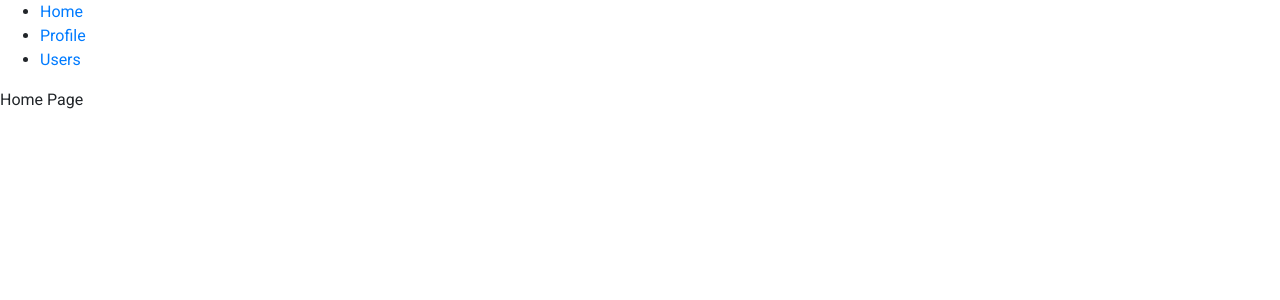
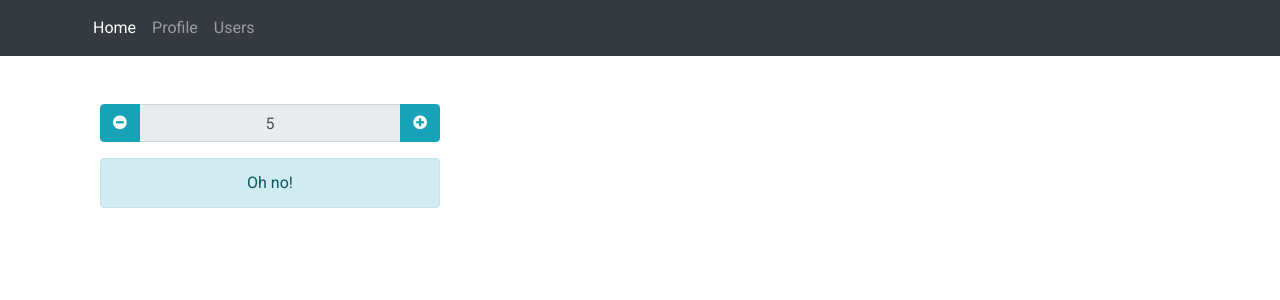
Before and after one commit to RosiAPenkova/react-2020, a React (Create React App) app: page / in a window 1280 px wide. Shown: the top 300 px of the page. Built offline with nearby package versions, Linux system fonts and the light colour scheme.

Commit message:
Input field

```diff
--- a/src/App.js
+++ b/src/App.js
@@ -2,43 +2,55 @@ import React from 'react';
 import {
   BrowserRouter as Router,
   Switch,
-  Route,
-  Link
+  Route
 } from "react-router-dom";
 import Home from './pages/Home';
 import Profile from './pages/Profile';
 import Users from './pages/Users';
+import Navbar from './components/Navbar';
+
+
+
+
+const Layout = props => {
+
+  return (
+    <>
+      <Navbar>  </Navbar>
+      <div className="container pt-5">
+        {props.children}
+      </div>
+
+    </>
+  )
+}
+
 
 function App() {
   return (
     <Router>
-    <div>
-      <nav>
-      <ul>
-        <li>
-          <Link to="/">Home</Link>
-        </li>
-        <li>
-          <Link to="/profile">Profile</Link>
-        </li>
-        <li>
-          <Link to="/users">Users</Link>
-        </li>
-      </ul>
-  </nav>
+
+      {/* <FunctionalComponent count={1} step={1}/>
+      <FunctionalComponent count={2} step={2}/> */}
 
         <Switch>
           <Route exact path="/">
-          <Home/>
+          <Layout>
+          <Home />
+          </Layout>
+
           </Route>
           <Route path="/profile">
-          <Profile/>
+          <Layout>
+            <Profile />
+            </Layout>
           </Route>
           <Route path="/users">
-          <Users/>
+          <Layout>
+            <Users />
+            </Layout>
           </Route>
         </Switch>
-    </div>
     </Router>
   );
 }
--- /dev/null
+++ b/src/components/Navbar.js
@@ -0,0 +1,41 @@
+import React, { useState } from 'react';
+import {
+    Collapse,
+    Navbar,
+    NavbarToggler,
+    Nav,
+    NavItem,
+    NavLink
+} from 'reactstrap';
+import { NavLink as RRNavLink } from 'react-router-dom';
+
+const HeaderNavbar = (props) => {
+    const [isOpen, setIsOpen] = useState(false);
+
+    const toggle = () => setIsOpen(!isOpen);
+
+    return (
+
+        <Navbar color="dark" dark expand="md">
+            <div className="container">
+                <NavbarToggler onClick={toggle} />
+                <Collapse isOpen={isOpen} navbar>
+                    <Nav className="mr-auto" navbar>
+                        <NavItem>
+                            <NavLink tag={RRNavLink} exact to="/" activeClassName="active">Home</NavLink>
+                        </NavItem>
+                        <NavItem>
+                            <NavLink tag={RRNavLink} exact to="/profile" activeClassName="active">Profile</NavLink>
+                        </NavItem>
+                        <NavItem>
+                            <NavLink tag={RRNavLink} exact to="/users" activeClassName="active">Users</NavLink>
+                        </NavItem>
+                    </Nav>
+                </Collapse>
+            </div>
+        </Navbar>
+
+    );
+}
+
+export default HeaderNavbar;
--- /dev/null
+++ b/src/components/QuantityInput.js
@@ -0,0 +1,49 @@
+import React, { useState } from 'react';
+
+
+
+const QuantityInput = props => {
+
+    const getQuantityMessage = count => {
+
+        if (count > 7) {
+            return <div className="alert alert-success text-center" role="alert">
+                All good
+      </div>
+        }
+
+
+
+    if (count < 3) {
+        return <div className="alert alert-danger text-center" role="alert">
+            Oh no!
+</div>
+    }
+        return <div className="alert alert-info text-center" role="alert">
+            Oh no!
+</div>
+    }
+
+
+
+    const [count, setCount] = useState(props.count);
+
+    return (
+        <div>
+            <div className="input-group mb-3">
+                <div className="input-group-prepend">
+                    <button onClick={() => setCount(count - 1)} className="btn btn-info" type="button"><i className="fa fa-minus-circle"></i></button>
+                </div>
+                <input readOnly value={count} type="text" className="form-control text-center" aria-label="" aria-describedby="basic-addon1" />
+                <div className="input-group-append">
+                    <button onClick={() => setCount(count + 1)} className="btn btn-info" type="button"><i className="fa fa-plus-circle"></i></button>
+                </div>
+            </div>
+
+            {getQuantityMessage(count)}
+        </div>
+
+    )
+}
+
+export default QuantityInput
--- a/src/pages/Home.js
+++ b/src/pages/Home.js
@@ -1,12 +1,12 @@
 import React from 'react';
-
+import QuantitiInput from '../components/QuantityInput';
 
 class Home extends React.Component {
 
 
     render() {
-      return <div>
-         Home Page
+      return <div className="col-md-4">
+         <QuantitiInput count={5}/>
       </div>
     }
   }
```
Also changed, not shown: src/components/FunctionalComponent.js (added, +29 -0 lines), src/pages/Home.1.js (deleted, +0 -15 lines). Lines whose indentation alone changed are shown as unchanged.
